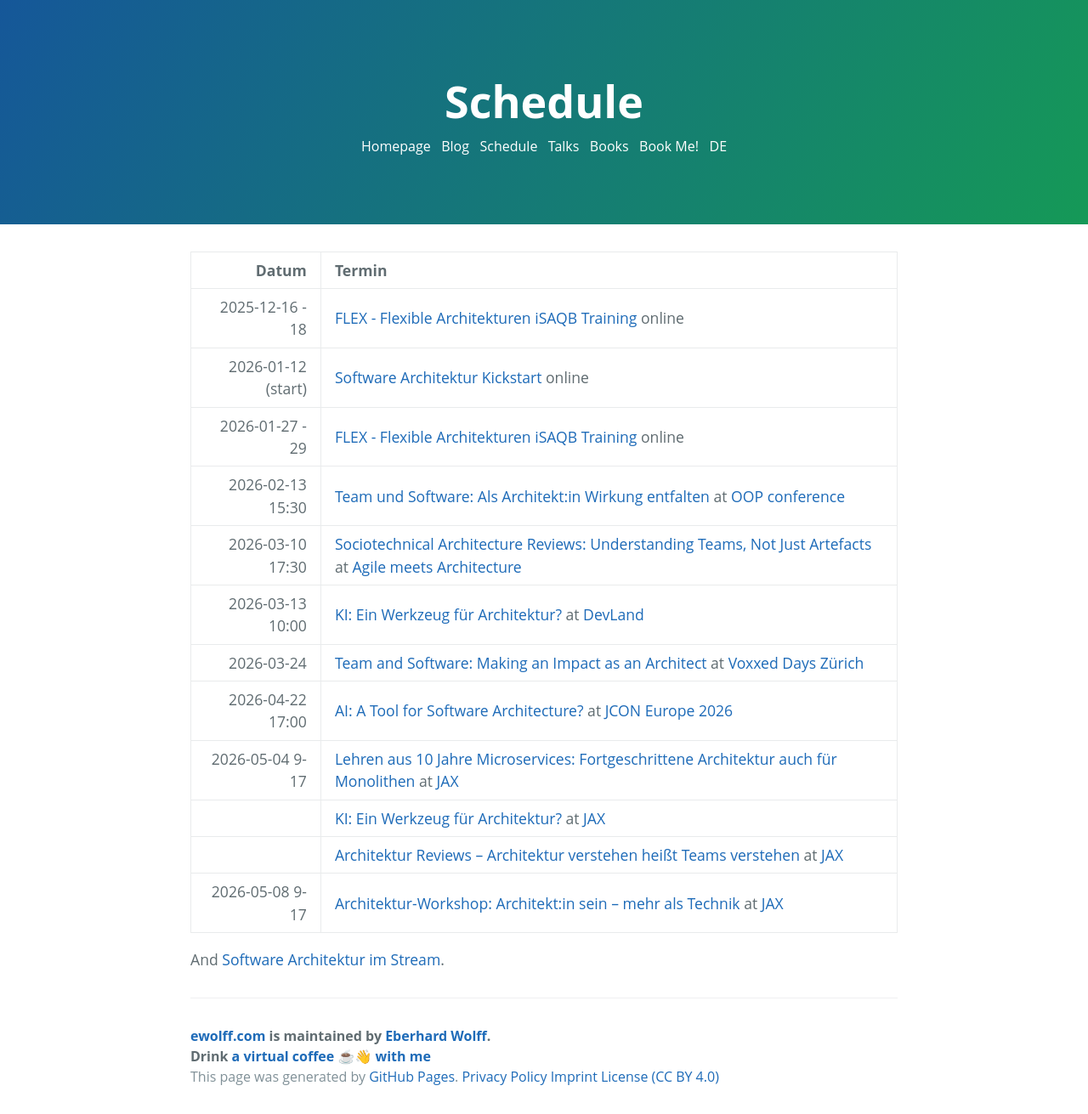
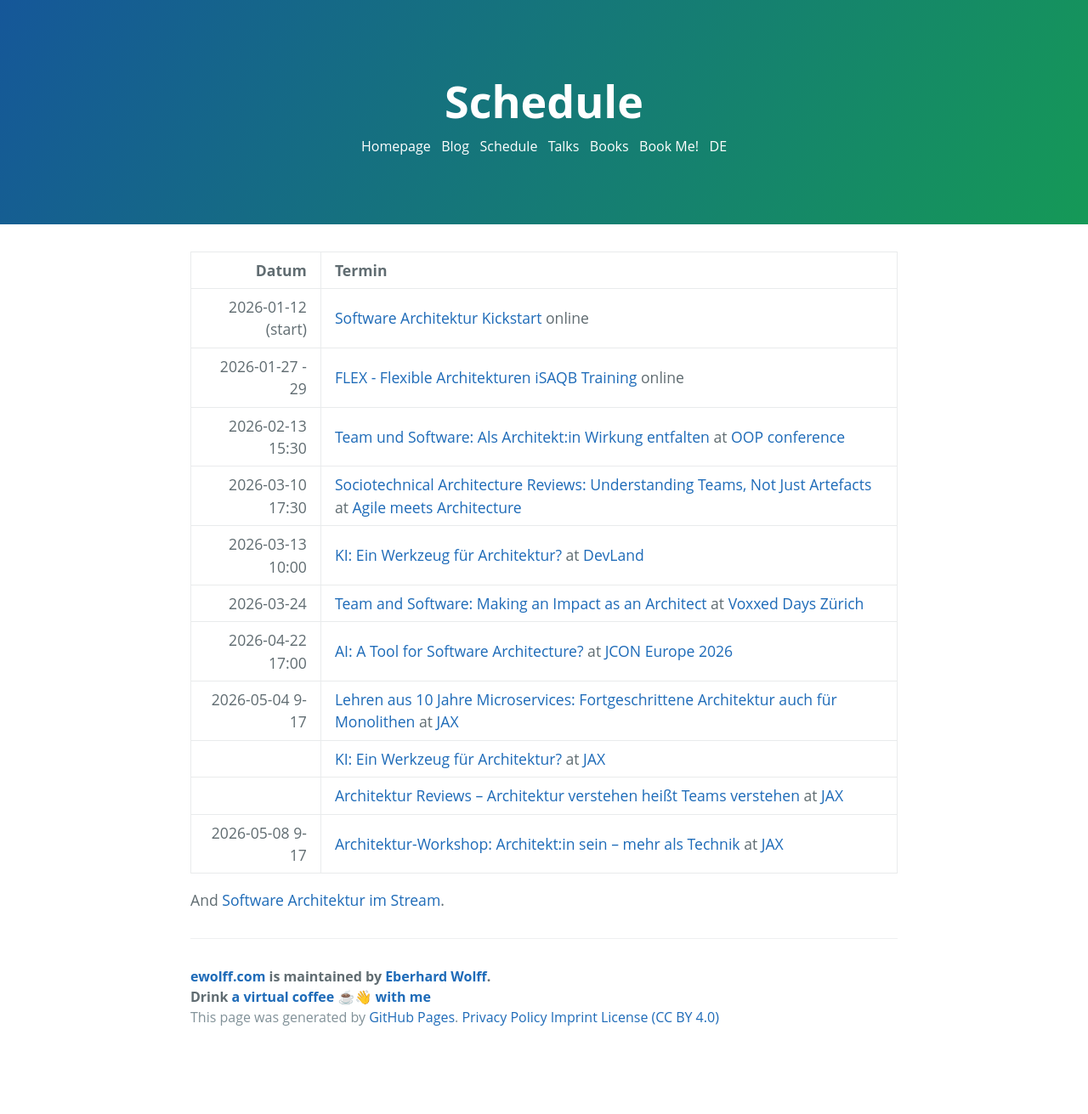
Before and after one commit to ewolff/ewolff.com, a Jekyll site: the page built from schedule.md, in a window 1280 px wide. Shown: the whole page at 85% size. Built offline with Jekyll 4.4.1, drawn with Linux system fonts in a browser that asks for light colours; our own code applies the rules of GitHub Pages for plain Markdown files; after the commit the page ends 1241 px from its top, so only the background shows below that.

Commit message:
Remove event in the past

```diff
--- a/schedule.md
+++ b/schedule.md
@@ -4,7 +4,6 @@
 
 |            Datum | Termin                                                                                                                                                                                        |
 |-----------------:|:----------------------------------------------------------------------------------------------------------------------------------------------------------------------------------------------|
-|  2025-12-16 - 18 | [FLEX - Flexible Architekturen iSAQB Training](https://www.socreatory.com/de/trainings/flex) online                                                                                           |
 | 2026-01-12 (start) | [Software Architektur Kickstart](https://www.socreatory.com/en/trainings/arch-kickstart) online |
 |  2026-01-27 - 29 | [FLEX - Flexible Architekturen iSAQB Training](https://www.socreatory.com/de/trainings/flex) online                                                                                           |
 | 2026-02-13 15:30 | [Team und Software: Als Architekt:in Wirkung entfalten](https://www.oop-konferenz.de/de/programm/konferenzprogramm/details/fr-24)  at [OOP conference](https://www.oop-konferenz.de/) |
```
